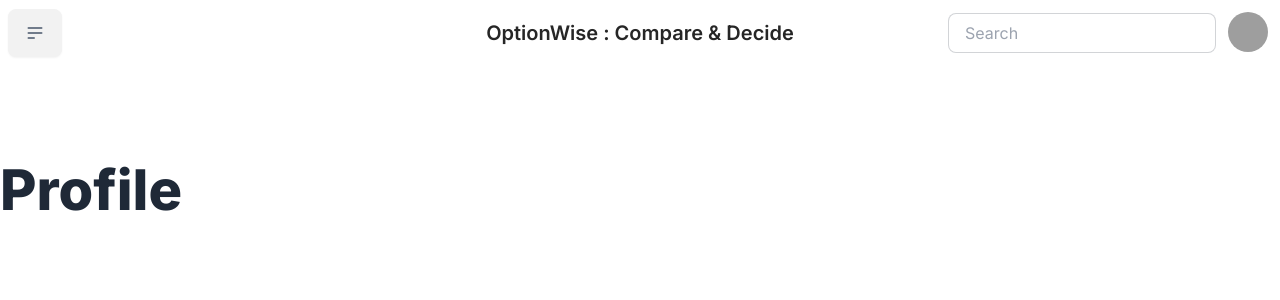
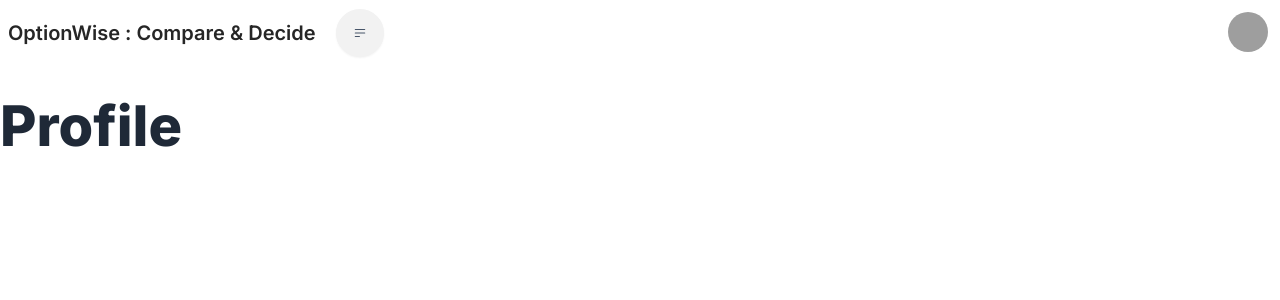
Before and after one commit to MergimU/easy-compare, a Next.js app: page /dashboard/profile in a window 1280 px wide. Shown: the top 300 px of the page. Built offline with nearby package versions, Linux system fonts and the light colour scheme; grey boxes are pictures that could not be loaded.

Commit message:
Updated navbar and UI dashboard changes

```diff
--- a/next.config.mjs
+++ b/next.config.mjs
@@ -11,6 +11,7 @@ const nextConfig = {
   },
   images: {
     remotePatterns: [
+      // Specify the url from which next should call external urls to prevent calling insecure ones.
       {
         protocol: 'https',
         hostname: 'daisyui.com',
--- a/src/app/dashboard/layout.tsx
+++ b/src/app/dashboard/layout.tsx
@@ -5,10 +5,10 @@ import Loading from './loading'
 export default function Layout({ children }: { children: React.ReactNode }) {
   return (
     <div className="h-screen flex-row md:flex-row md:overflow-hidden">
-      <div className="w-full">
+      <div className="w-full mb-8">
         <NavbarUI />
       </div>
-      <div className="grow p-6 md:overflow-y-auto md:p-12"></div>
+      {/* <div className="grow p-6 md:overflow-y-auto md:p-12"></div> */}
       <Suspense fallback={<Loading />}>
         {children}
       </Suspense>
--- a/src/app/dashboard/page.tsx
+++ b/src/app/dashboard/page.tsx
@@ -11,15 +11,28 @@ export default async function Dashboard() {
     return redirect("/login");
   }
   return (
-    <div className='prose'>
-      <ul>
-        <li>
-          <Link href="/dashboard/project-1">Project 1</Link>
-        </li>
-        <li>
-          <Link href="/dashboard/project-2">Project 2</Link>
-        </li>
-      </ul>
+    <div className="w-screen flex items-center flex-col p-8">
+      <div className="grid grid-cols-1 gap-3 md:grid-cols-2 lg:grid-cols-3">
+        <div className="card bg-base-100 shadow-xl prose min-w-80">
+          <div className="card-body">
+            <h2 className="card-title">Project 1</h2>
+            <p>Lorem ipsum, dolor sit amet consectetur adipisicing elit. Labore, exercitationem!</p>
+            <div className="card-actions justify-end">
+              <Link href="/dashboard/project-1" className="btn btn-primary text-white w-full">Show comparison</Link>
+            </div>
+          </div>
+        </div>
+        <div className="card bg-base-100 shadow-xl prose min-w-80">
+          <div className="card-body">
+            <h2 className="card-title">Project 2</h2>
+            <p>Lorem ipsum dolor sit amet consectetur.</p>
+            <div className="card-actions justify-end">
+              <Link href="/dashboard/project-2" className="btn btn-primary text-white w-full">Show comparison</Link>
+            </div>
+          </div>
+        </div>
+      </div>
     </div>
+
   )
 }
--- a/src/app/ui/navbar.tsx
+++ b/src/app/ui/navbar.tsx
@@ -4,31 +4,38 @@ import Image from 'next/image'
 import Link from 'next/link'
 // Since usePathname() is a client hook, you need to extract the nav links into a Client Component, which can be imported into your layout or template:
 import { usePathname } from 'next/navigation'
-import { createClient } from '@app/utils/supabase/server';
+import { useEffect, useState } from 'react';
 
 export default function NavbarUI() {
+  const [isProject, setIsProject] = useState(false);
   const pathname = usePathname();
+
+  useEffect(() => {
+    setIsProject(pathname.includes('/dashboard/') ? true : false)
+  }, [pathname]);
+
   return (
-    <div className="navbar">
-      <div className="navbar-start">
-        <div className="dropdown">
-          <div tabIndex={0} role="button" className="btn">
-            <svg xmlns="http://www.w3.org/2000/svg" className="h-5 w-5 stroke-slate-600" fill="none" viewBox="0 0 24 24"><path strokeLinecap="round" strokeLinejoin="round" strokeWidth="2" d="M4 6h16M4 12h16M4 18h7" /></svg>
+    <div className="navbar relative">
+      {/* <div className="navbar-center absolute inset-x-1/2 w-2/3"> */}
+      <div className="navbar-center ml-5`">
+        <Link href='/dashboard' className="text-xl text-neutral-800 font-semibold">OptionWise <span className='hidden sm:inline'>: Compare & Decide</span></Link>
+      </div>
+      {isProject && (
+        <div className="navbar-start w-auto ml-5">
+          <div className="dropdown">
+            <div tabIndex={1} role="button" className="btn rounded-full w-12 h-12">
+              <svg xmlns="http://www.w3.org/2000/svg" className="h-5 w-5 stroke-slate-600" fill="none" viewBox="0 0 24 24"><path strokeLinecap="round" strokeLinejoin="round" strokeWidth="2" d="M4 6h16M4 12h16M4 18h7" /></svg>
+            </div>
+            <ul tabIndex={0} className="menu menu-sm dropdown-content mt-3 z-[1] p-4 shadow bg-base-100 rounded-box w-52 gap-2">
+              <li className='text-neutral'><a>Edit project</a></li>
+              <li className='text-neutral'><a>Share project</a></li>
+              <li className='text-neutral'><a>Delete project</a></li>
+            </ul>
           </div>
-          <ul tabIndex={0} className="menu menu-sm dropdown-content mt-3 z-[1] p-4 shadow bg-base-100 rounded-box w-52 gap-2">
-            <li className='text-neutral'><a>Apple vs Android</a></li>
-            <li className='text-neutral'><a>Peanut butter vs Nutella</a></li>
-          </ul>
         </div>
-      </div>
-      <div className="navbar-center">
-        <h1 className="text-xl text-neutral-800 font-semibold">OptionWise <span className='hidden sm:inline'>: Compare & Decide</span></h1>
-      </div>
-      <div className="navbar-end">
+      )}
+      <div className="ml-auto">
         <div className="flex items-center gap-2">
-          <div className="form-control">
-            <input type="text" placeholder="Search" className="input input-bordered w-24 h-10 md:w-auto" />
-          </div>
           <div className="dropdown dropdown-end">
             <div tabIndex={0} role="button" className="btn btn-ghost btn-circle avatar">
               <div className="w-10 rounded-full">
@@ -37,9 +44,9 @@ export default function NavbarUI() {
             </div>
             <ul tabIndex={0} className="mt-3 z-[1] p-2 shadow menu menu-sm dropdown-content bg-base-100 rounded-box w-52">
               <li className="text-neutral">
-                {/* Link provied prefetching */}
+                {/* Link prefetches the routes in background */}
                 <Link href="/dashboard" className={`justify-between ${pathname === '/dashboard' ? 'active' : ''}`}>
-                  Projects
+                  Dashboard
                 </Link>
               </li>
               <li className="text-neutral">
```
